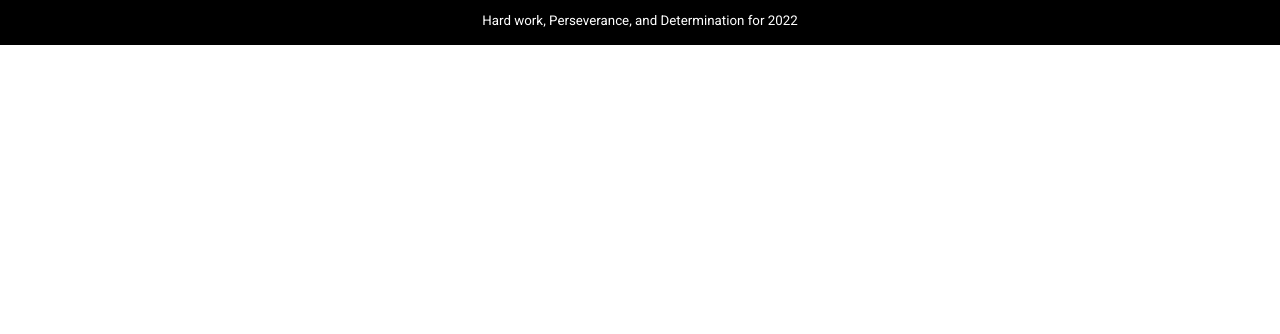
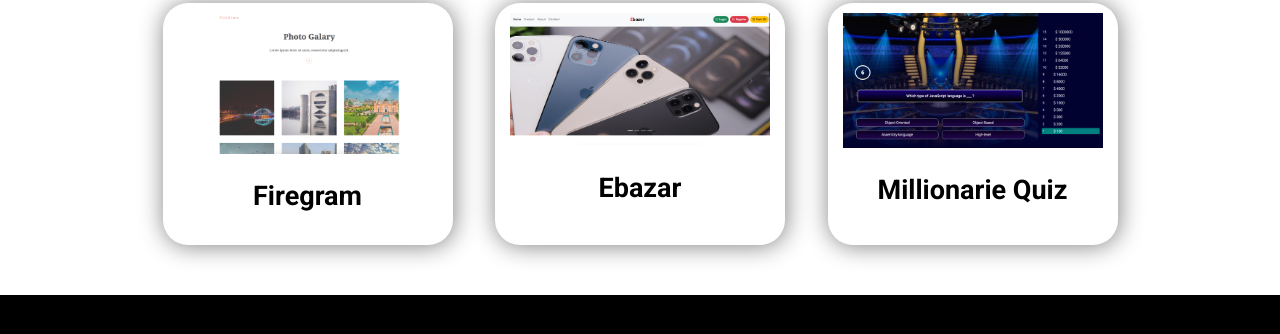
Before and after one commit to hrz07/mission2022, a plain HTML site: page index.html in a window 1280 px wide. Shown: the part 2276-2610 px from the top of the page. Before the commit the page ends 2321 px from the top, so only its background shows below. Drawn offline with Linux system fonts and the light colour scheme.

Commit message:
fifth section complete

```diff
--- a/index.html
+++ b/index.html
@@ -95,6 +95,31 @@
         </div>
     </section>
 
+    <!-- fifth section/ bonus part -->
+
+
+    <section id="section-5">
+        <h1 class="heading">My Recent <span>Projects </span> </h1>
+        <div class="mission-container">
+            <div class="cart shadow">
+                    <img src="./images/projects-photo/firegram.png" alt="illustrator-1">
+                    <h1>Firegram</h1>
+            </div>
+            <div class="cart shadow">
+                    <img src="./images/projects-photo/ebazar.png" alt="illustrator-1">
+                    <h1>Ebazar</h1>
+            </div>
+            <div class="cart shadow">
+                    <img src="./images/projects-photo/quiz.png" alt="illustrator-1">
+                    <h1>Millionarie Quiz</h1>
+            </div>
+        </div>
+
+    </section>
+
+
+
+
     <!-- footer section -->
 
     <section id="footer">
--- a/style.css
+++ b/style.css
@@ -145,3 +145,12 @@ footer h1{
     font-family: 'Lobster', cursive;
     font-size: 35px;
 }
+#section-5 h1{
+    text-align: center;
+}
+.shadow{
+    box-shadow: 1px 1px 25px gray;
+}
+.shadow img{
+    width: 100%;
+}
```
Also changed, not shown: images/projects-photo/ebazar.png (added), images/projects-photo/firegram.png (added), images/projects-photo/quiz.png (added), 2 other files.
